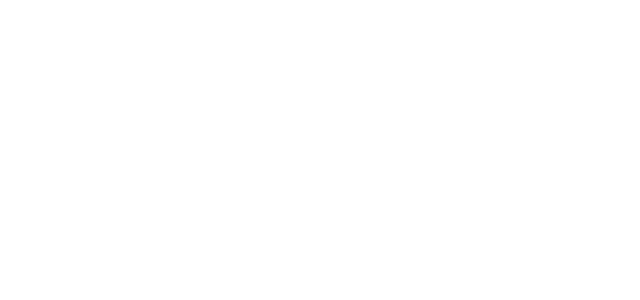
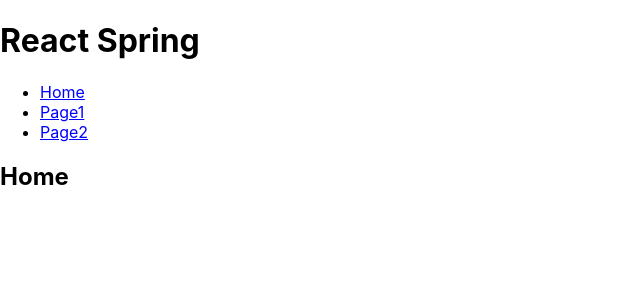
Before and after one commit to tkmct/transition-sample, a React (Create React App) app: page /spring in a window 1280 px wide. Shown: the top 300 px of the page, without its empty margins (0-640 px from the left). Built offline with nearby package versions, Linux system fonts and the light colour scheme; the HTML template or start-up script is replaced by a standard one.

Commit message:
Add spring page

```diff
--- a/package.json
+++ b/package.json
@@ -11,6 +11,7 @@
     "react-router": "^4.3.1",
     "react-router-dom": "^4.3.1",
     "react-scripts": "2.1.1",
+    "react-spring": "^7.1.3",
     "react-transition-group": "^2.5.1",
     "styled-components": "^4.1.2"
   },
--- a/src/App.js
+++ b/src/App.js
@@ -1,13 +1,21 @@
 import React, { Component } from 'react';
 import { Router, Route, Switch, NavLink } from 'react-router-dom'
 import TransitionGroup from './transitionGroup'
+import Spring from './spring'
 import './App.css';
 import history from './history'
 
 function Home() {
   return <div>
     <p>Transition Animation Sample</p>
-    <NavLink to="/transitionGroup">TransitionGroup</NavLink>
+    <ul>
+      <li>
+        <NavLink to="/transitionGroup">TransitionGroup</NavLink>
+      </li>
+      <li>
+        <NavLink to="/spring">Spring</NavLink>
+      </li>
+    </ul>
   </div>
 }
 
@@ -18,6 +26,7 @@
         <Switch>
           <Route exact path="/" component={Home} />
           <Route path="/transitionGroup" component={TransitionGroup} />
+          <Route path="/spring" component={Spring} />
         </Switch>
       </Router>
     );
--- /dev/null
+++ b/src/spring/index.js
@@ -0,0 +1,34 @@
+import React from 'react'
+import { Route, Switch, NavLink } from 'react-router-dom'
+
+export default function Spring() {
+  return <div>
+    <h1>
+      React Spring
+    </h1>
+    <header>
+      <ul>
+        <li><NavLink to="/spring">Home</NavLink></li>
+        <li><NavLink to="/spring/page1">Page1</NavLink></li>
+        <li><NavLink to="/spring/page2">Page2</NavLink></li>
+      </ul>
+    </header>
+    <Switch>
+      <Route exact path="/spring" render={(props) => <Home />} />
+      <Route path="/spring/page1" render={(props) => <Page1 />} />
+      <Route path="/spring/page2" render={(props) => <Page2 />} />
+    </Switch>
+  </div>
+}
+
+function Home() {
+  return <h2>Home</h2>
+}
+
+function Page1() {
+  return <h2>Page1</h2>
+}
+
+function Page2() {
+  return <h2>Page2</h2>
+}
```
Also changed, not shown: 1 other file (tests, documents, lock files or other folders).
